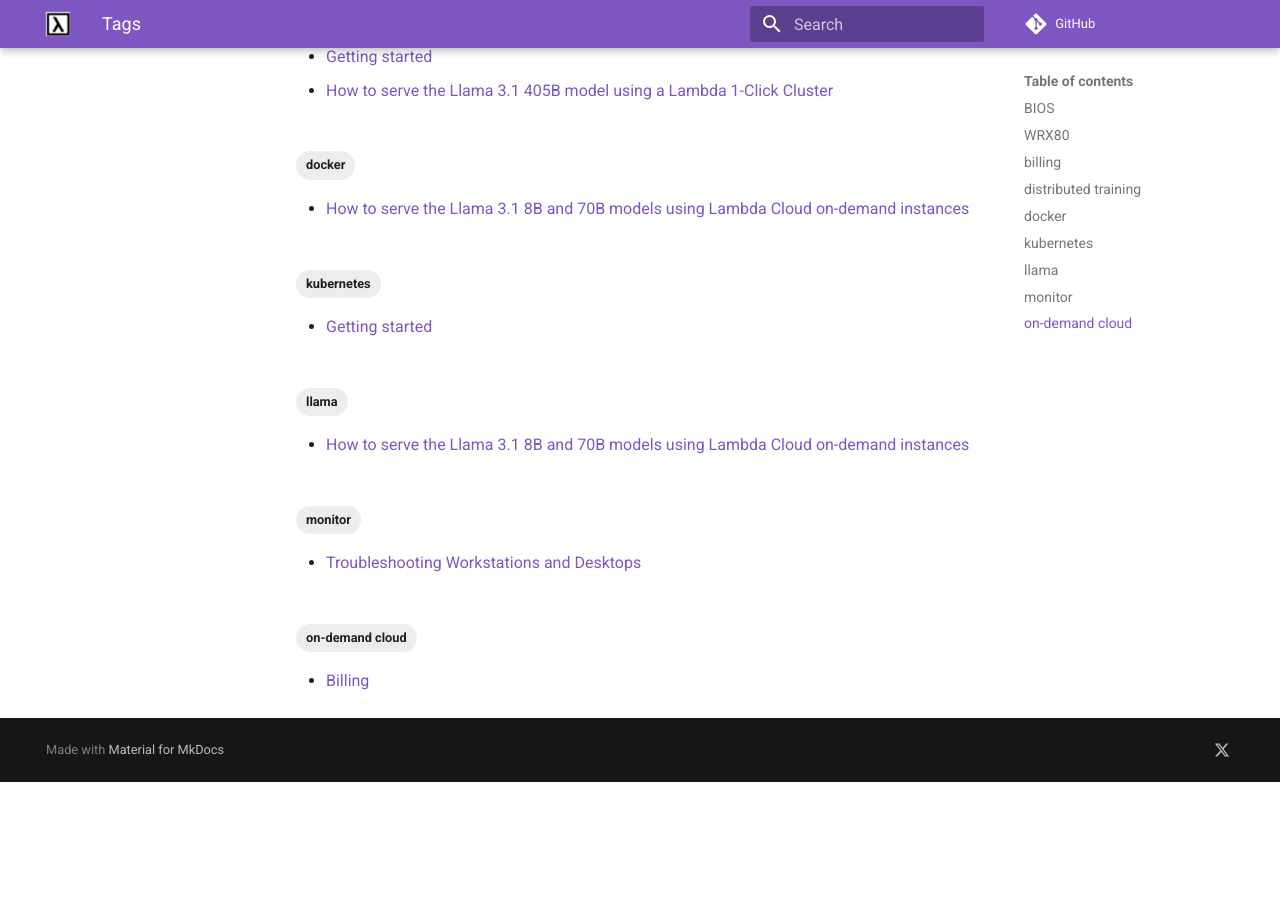
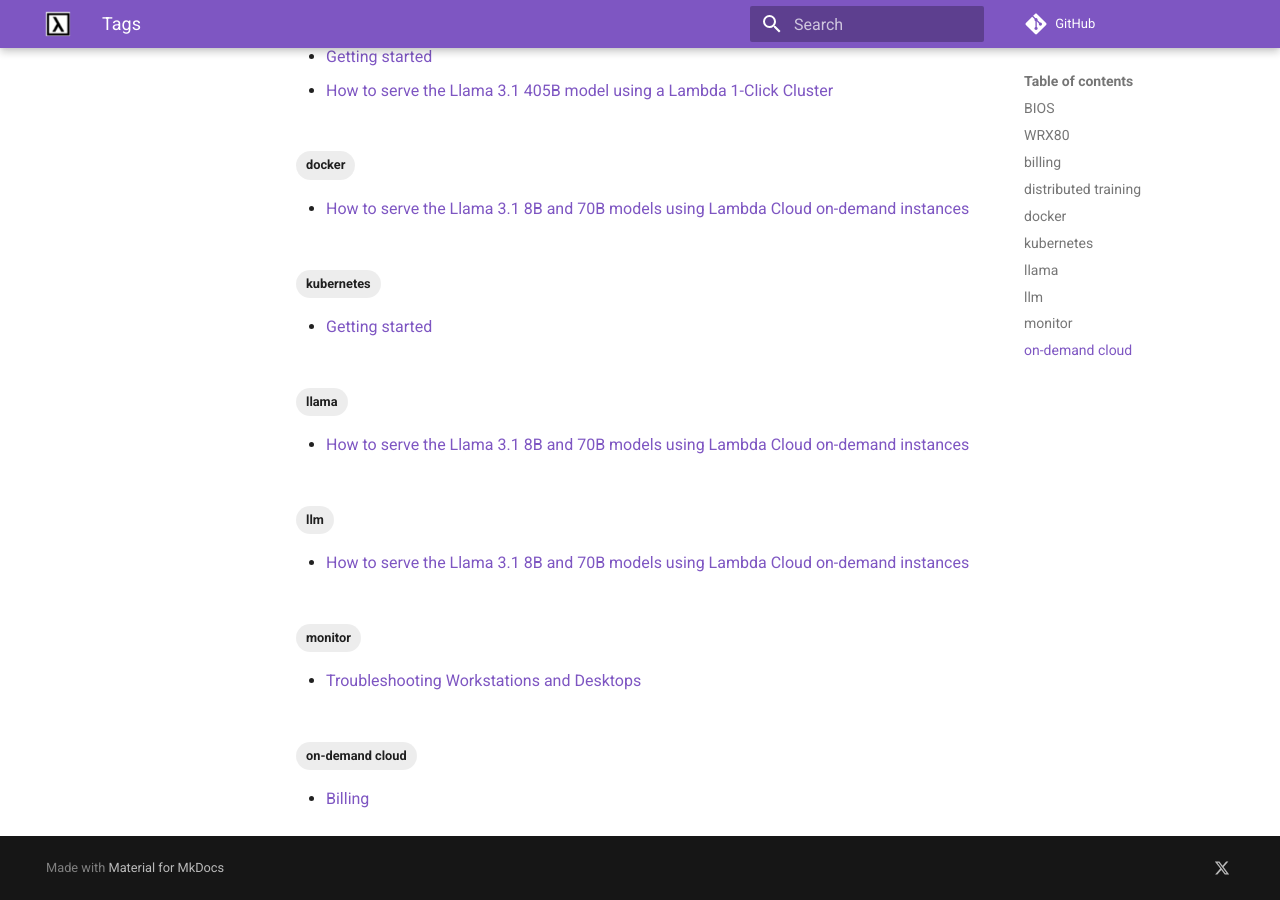
Before and after one commit to cbrownstein-lambda/lambda-docs-mkdocs, an MkDocs documentation site: the page built from docs/tags.md, in a window 1280 px wide and 900 px high, scrolled down 590 px. Built offline with MkDocs 1.6.1 and Material for MkDocs 9.7.7, drawn with Linux system fonts in a browser that asks for light colours; a script that is not in the unit is left out; comment, search, counter and statistics services are not loaded; before the commit the page ends 1372 px from its top, so only the background shows below that; some of the changed lines change nothing that is shown.

Commit message:
Restart tutorial

````diff
--- /dev/null
+++ b/docs/on-demand-cloud/serving-llama-3-1-docker.md
@@ -0,0 +1,125 @@
+---
+description: How to serve the Llama 3.1 8B and 70B models using Lambda Cloud on-demand instances
+comments: true
+tags:
+  - docker
+  - llama
+  - llm
+---
+
+# How to serve the Llama 3.1 8B and 70B models using Lambda Cloud on-demand instances
+
+This tutorial shows you how to use a Lambda Cloud 1x or 8x A100 or H100
+on-demand instance to serve the Llama 3.1 8B and 70B models. You'll serve the
+model using vLLM running inside of a Docker container.
+
+{% include "../includes/need-hugging-face-llama.md" %}
+
+If you haven't already, use the dashboard or Cloud API to launch an instance
+with a persistent storage file system. Then, SSH into your instance.
+
+!!! warning
+
+    Persistent storage file systems can't be attached to running instances.
+
+```bash
+export PERSISTENT_STORAGE=/home/ubuntu/FILE-SYSTEM-NAME
+export HF_TOKEN=HF-TOKEN
+export HF_HOME="${PERSISTENT_STORAGE}/.cache/huggingface"
+export MODEL_REPO=meta-llama/MODEL
+```
+
+Replace **FILE-SYSTEM-NAME** with the name of the persistent storage file
+system attached to your instance.
+
+Replace **HF-TOKEN** with your Hugging Face User Access Token.
+
+Replace **MODEL** with:
+
+- If you're serving the 8B model: `Meta-Llama-3.1-8B-Instruct`.
+- If you're serving the 70B model: `Meta-Llama-3.1-70B-Instruct`.
+
+!!! note
+
+    The 70B model requires an 8x A100 or H100.
+
+Start a tmux session by running `tmux`.
+
+If you're server the 8B model on either a 1x A100 or H100 instance, run:
+
+```bash
+sudo docker run \
+  --gpus all \
+  --ipc=host \
+  -v "${HF_HOME}":/root/.cache/huggingface \
+  -p 8000:8000 \
+  --env "HUGGING_FACE_HUB_TOKEN=${HF_TOKEN}" \
+  vllm/vllm-openai --model "${MODEL_REPO}" \
+    --disable-log-requests
+```
+
+If you're serving the 70B model using an 8x A100 or H100 instance (required),
+instead run:
+
+```bash
+sudo docker run \
+  --gpus all \
+  --ipc=host \
+  -v "${HF_HOME}":/root/.cache/huggingface \
+  -p 8000:8000 \
+  --env "HUGGING_FACE_HUB_TOKEN=${HF_TOKEN}" \
+  vllm/vllm-openai --model "${MODEL_REPO}" \
+    --disable-log-requests \
+    --tensor-parallel-size 8
+```
+
+Both commands, above:
+
+- Download the model you're serving to your persistent storage file system.
+- Start vLLM's API server with the chosen model.
+
+!!! note
+
+    The difference betweeen the two commands, above, is that the second
+    command enables the tensor parallel strategy to use. [See vLLM's docs to
+    learn more about the distributed inference
+    strategies](https://docs.vllm.ai/en/latest/serving/distributed_serving.html).
+
+The vLLM API server is running once you see:
+
+```
+INFO 08-01 19:11:07 api_server.py:292] Available routes are:
+INFO 08-01 19:11:07 api_server.py:297] Route: /openapi.json, Methods: GET, HEAD
+INFO 08-01 19:11:07 api_server.py:297] Route: /docs, Methods: GET, HEAD
+INFO 08-01 19:11:07 api_server.py:297] Route: /docs/oauth2-redirect, Methods: GET, HEAD
+INFO 08-01 19:11:07 api_server.py:297] Route: /redoc, Methods: GET, HEAD
+INFO 08-01 19:11:07 api_server.py:297] Route: /health, Methods: GET
+INFO 08-01 19:11:07 api_server.py:297] Route: /tokenize, Methods: POST
+INFO 08-01 19:11:07 api_server.py:297] Route: /detokenize, Methods: POST
+INFO 08-01 19:11:07 api_server.py:297] Route: /v1/models, Methods: GET
+INFO 08-01 19:11:07 api_server.py:297] Route: /version, Methods: GET
+INFO 08-01 19:11:07 api_server.py:297] Route: /v1/chat/completions, Methods: POST
+INFO 08-01 19:11:07 api_server.py:297] Route: /v1/completions, Methods: POST
+INFO 08-01 19:11:07 api_server.py:297] Route: /v1/embeddings, Methods: POST
+INFO:     Started server process [1]
+INFO:     Waiting for application startup.
+INFO:     Application startup complete.
+INFO:     Uvicorn running on http://0.0.0.0:8000 (Press CTRL+C to quit)
+```
+
+To test that the API server is serving the Llama 3.1 model:
+
+Press ++ctrl++ + ++b++, then press ++c++ to open a new tmux window.
+
+Then, run:
+
+```bash
+curl -X POST http://localhost:8000/v1/completions \
+     -H "Content-Type: application/json" \
+     -d '{
+           "prompt": "What is the name of the capital of France?",
+           "model": "meta-llama/Meta-Llama-3-8B",
+           "temperature": 0.0,
+           "max_tokens": 1
+         }'
+```
--- a/docs/on-demand-cloud/serving-llama-3_1-8b-70b.md
+++ /dev/null
@@ -1,85 +0,0 @@
----
-description: How to serve the Llama 3.1 8B and 70B models using Lambda Cloud on-demand instances
-comments: true
-tags:
-  - docker
-  - llama
----
-
-# How to serve the Llama 3.1 8B and 70B models using Lambda Cloud on-demand instances
-
-This tutorial shows you how to use Lambda Cloud a 1x or 8x H100 on-demand
-to serve the Llama 3.1 8B and 70B models. You'll serve the model using vLLM
-running inside of a Docker container.
-
-{% include "../includes/need-hugging-face-llama.md" %}
-
-## Launch an instance with a persistent storage file system and download the Llama 3.1 model
-
-If you haven't already, launch an on-demand instance from the dashboard and
-attach a persistent storage file system.
-
-!!! warning
-
-    Persistent storage file systems can't be attached to running instances.
-
-```bash
-export SHARED_DIR=/home/ubuntu/FILE-SYSTEM-NAME
-export HF_TOKEN=HF-TOKEN
-export HF_HOME="${SHARED_DIR}/.cache/huggingface"
-export MODEL_REPO=meta-llama/MODEL
-```
-
-Replace **FILE-SYSTEM-NAME** with the name of the persistent storage file
-system attached to your instance.
-
-Replace **HF-TOKEN** with your Hugging Face User Access Token.
-
-Replace **MODEL** with:
-
-- If you want to use the 8B model: `Meta-Llama-3.1-8B-Instruct`.
-- If you want to use the 70B model: `Meta-Llama-3.1-70B-Instruct.
-
-Then, run:
-
-```bash
-mkdir -p "${HF_HOME}"
-
-python3 -m venv llama-3.1
-source llama-3.1/bin/activate
-pip install -U huggingface_hub[cli]
-
-huggingface-cli login --token "${HF_TOKEN}"
-huggingface-cli download "${MODEL_REPO}"
-```
-
-These commands:
-
-1. Create and activate a
-   [Python virtual environment](https://docs.lambdalabs.com/software/virtual-environments-and-docker-containers#creating-a-python-virtual-environment)
-   on the head node for this tutorial.
-
-2. Download the Llama 3.1 model to your persistent storage file system.
-
-TAKES ABOUT 10 MINUTES 260 GB.
-## Serve the model using vLLM inside of a Docker container
-
-First, configure Docker to use the
-[NVIDIA Container Runtime](https://developer.nvidia.com/container-runtime) by
-running:
-
-```bash
-sudo nvidia-ctk runtime configure --runtime=docker && sudo systemctl restart docker
-```
-
-### If you're serving the Llama 3.1 8B model on a 1x H100 instance
-
-Run:
-
-```bash
-
-
-```
-
-Depending on whether you're serving the Llama 3.1 8B or 70B model, and
-depending on whether you're using a 1x H100 or an 8x H100 instance
--- a/mkdocs.yml
+++ b/mkdocs.yml
@@ -20,7 +20,7 @@
   - On-Demand Cloud:
     - on-demand-cloud/getting-started.md
     - on-demand-cloud/billing.md
-    - on-demand-cloud/serving-llama-3_1-8b-70b.md
+    - on-demand-cloud/serving-llama-3-1-docker.md
   - 1-Click Clusters:
     - 1-click-clusters/getting-started.md
     - 1-click-clusters/serving-llama-3_1-405b.md
````
